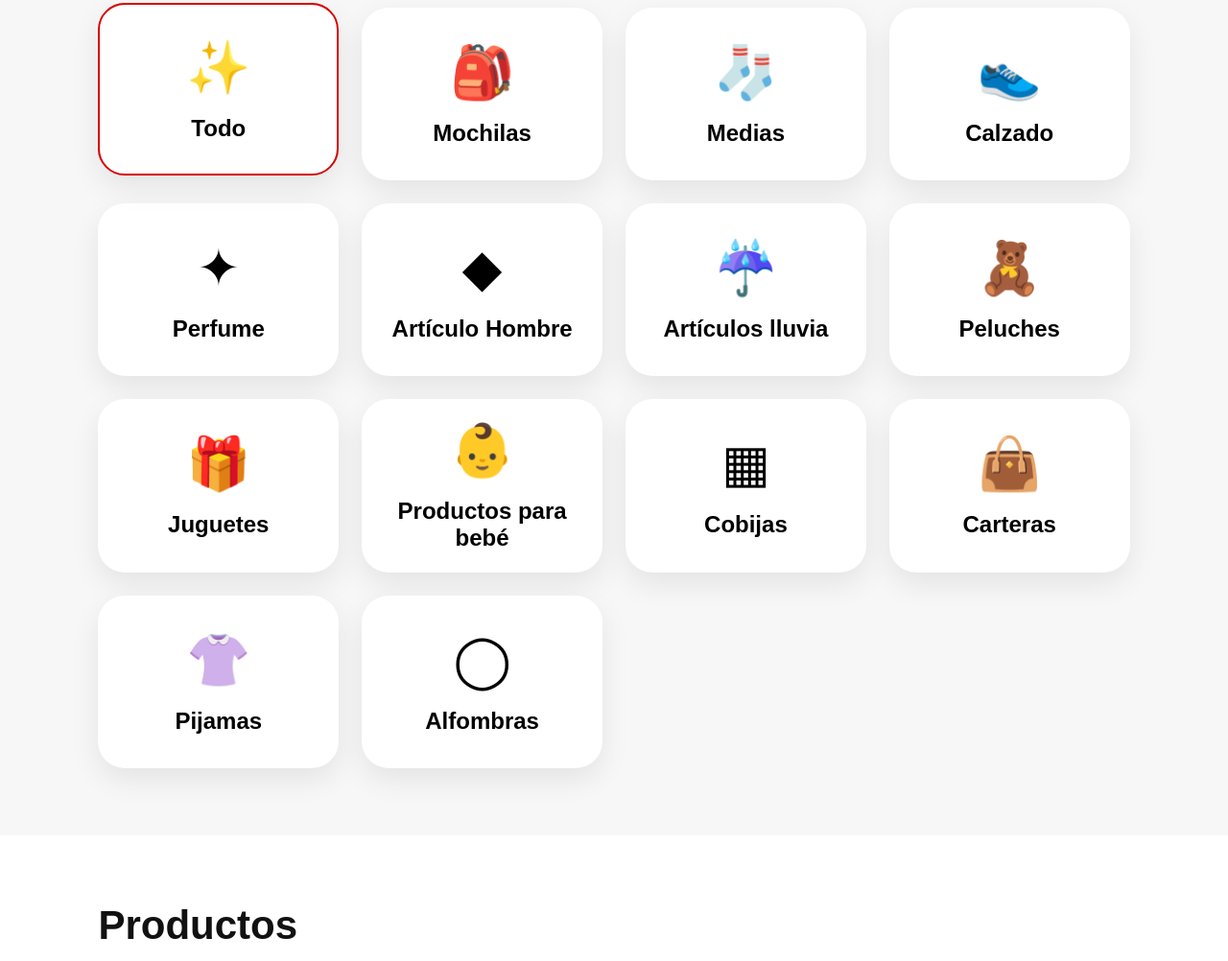
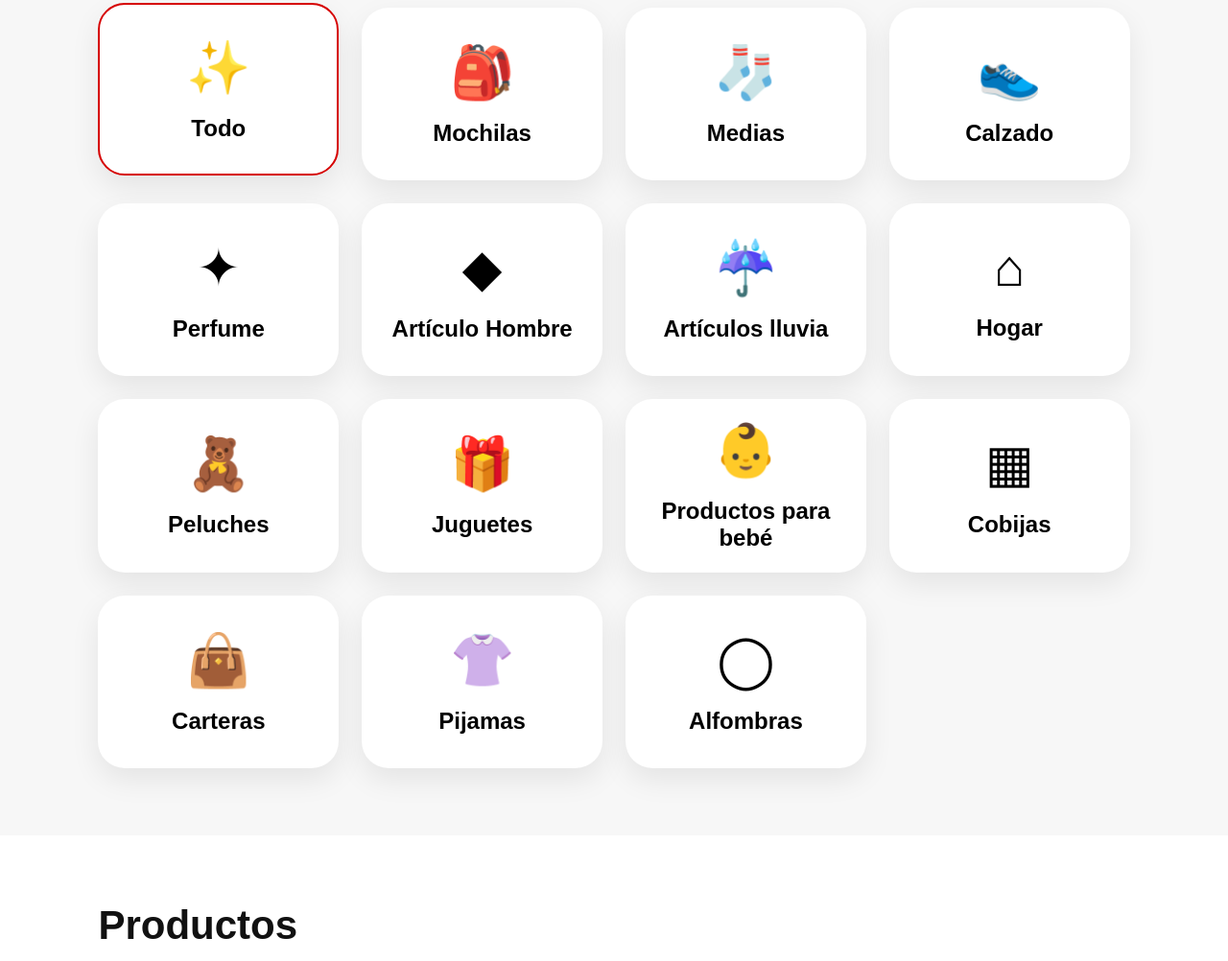
Before and after one commit to 4wd4cbfjvt-cell/IMPORTADORAMORAZAN, a website: page index.html in a window 1280 px wide. Shown: the part 1017-2019 px from the top of the page at 96% size. Drawn offline with Linux system fonts and the light colour scheme; no server answers.

Commit message:
Add Google site verification meta tag and home category

```diff
--- a/index.html
+++ b/index.html
@@ -3,6 +3,7 @@
 <head>
   <meta charset="UTF-8" />
   <meta name="viewport" content="width=device-width, initial-scale=1.0" />
+  <meta name="google-site-verification" content="_RV6BE4XHJseY6uZW4McFglQbVh-Rn5vWD0bc1weyro" />
   <title>IMPORTADORA MORAZÁN</title>
   <link rel="stylesheet" href="css/style.css" />
 </head>
@@ -85,6 +86,9 @@ data-zh="🚚 全国配送 • 联系我们">
         </button>
         <button class="category-card" data-category="rain" onclick="filterProducts('rain')">
           <span>☔</span><strong data-es="Artículos lluvia" data-zh="雨具">Artículos lluvia</strong>
+        </button>
+        <button class="category-card" data-category="home" onclick="filterProducts('home')">
+          <span>⌂</span><strong data-es="Hogar" data-zh="家居">Hogar</strong>
         </button>
         <button class="category-card" data-category="stuffed" onclick="filterProducts('stuffed')">
           <span>🧸</span><strong data-es="Peluches" data-zh="毛绒玩具">Peluches</strong>
```
